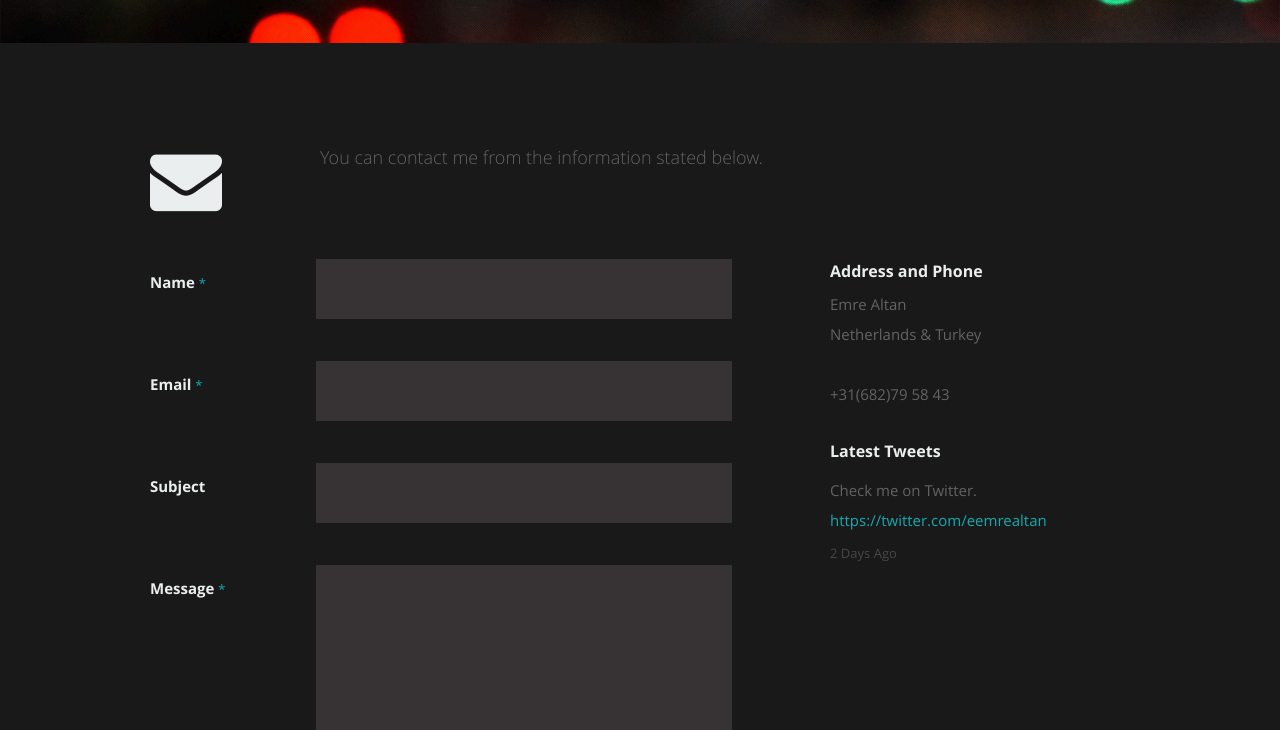
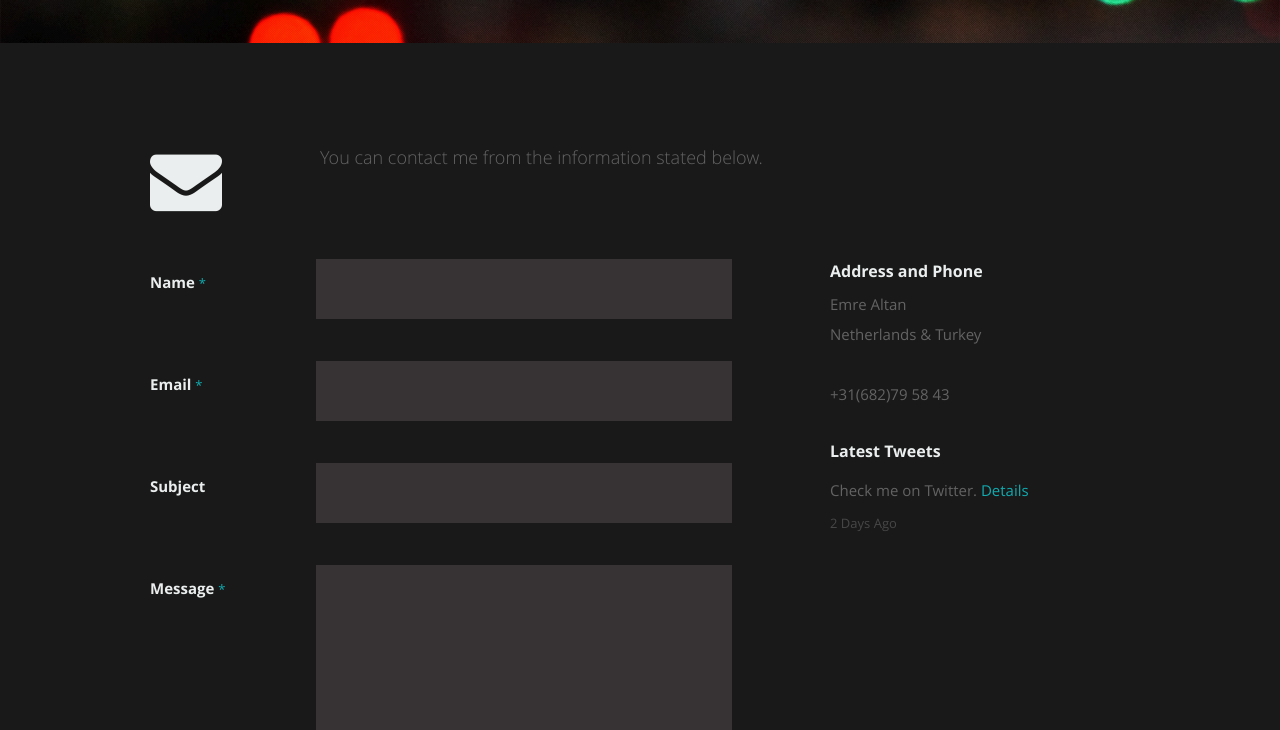
Before and after one commit to fore1gner/emrealtan.github.io, a plain HTML site: page index.html in a window 1280 px wide. Shown: the part 4609-5339 px from the top of the page. Drawn offline with nearby package versions, Linux system fonts and the light colour scheme.

Commit message:
Update index.html

```diff
--- a/index.html
+++ b/index.html
@@ -745,7 +745,7 @@
                      <li>
                         <span>
                         Check me on Twitter.
-                        <a href="#">https://twitter.com/eemrealtan</a>
+                        <a href="http://www.twitter.com/eemrealtan" target="_blank">Details</a>
                         </span>
                         <b><a href="#">2 Days Ago</a></b>
                      </li>
```
